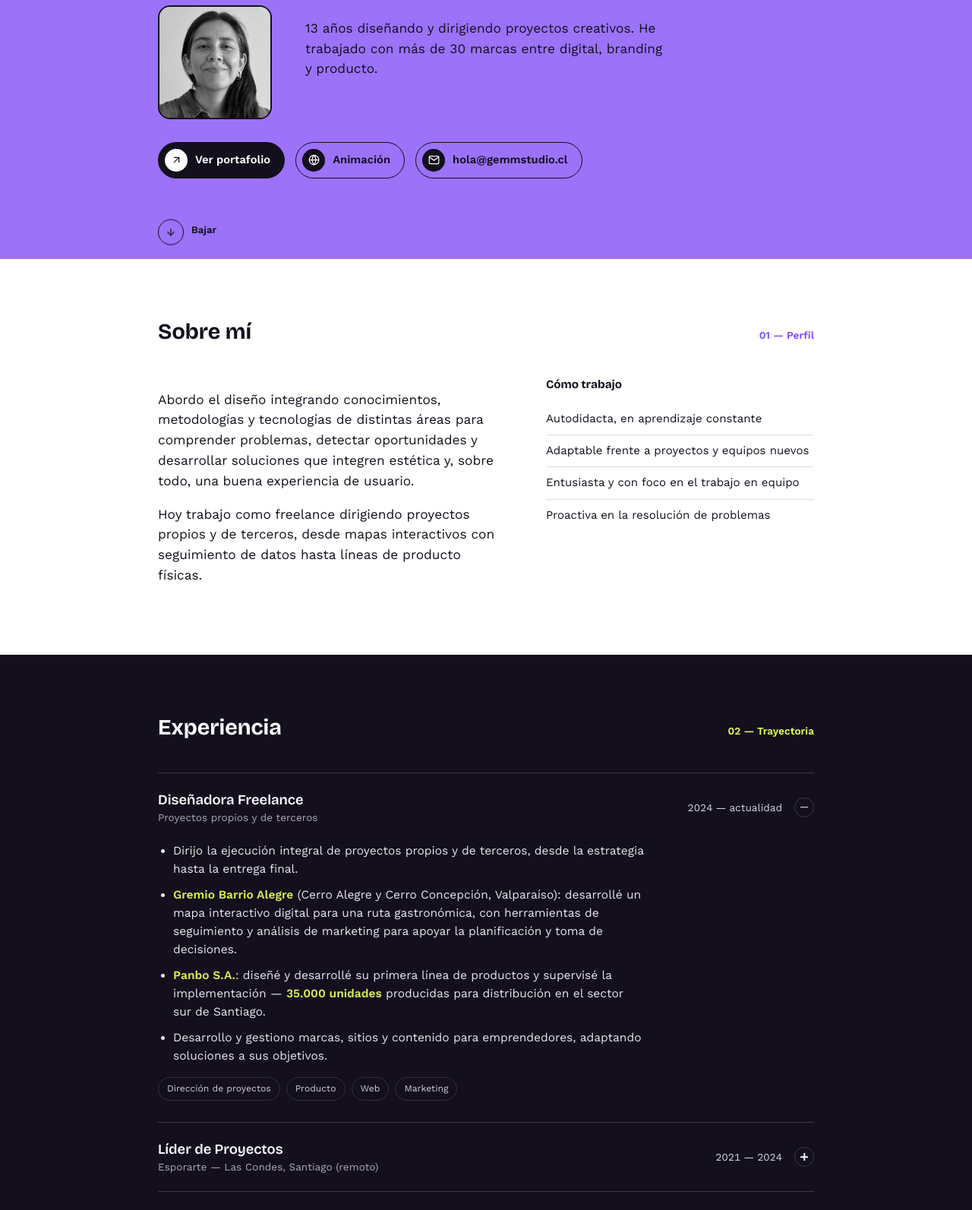
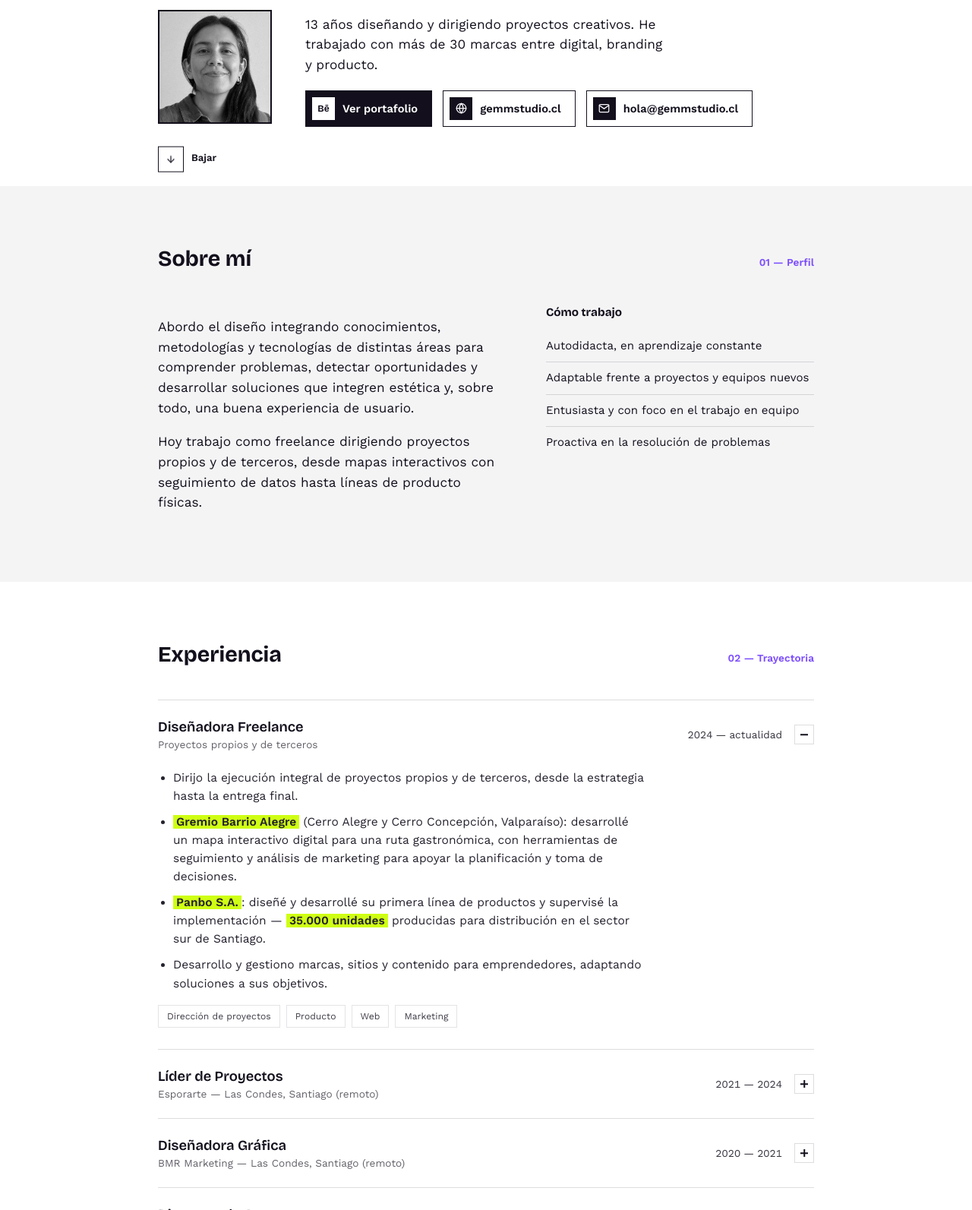
Before and after one commit to coticocodrila/portafolio, a plain HTML site: page index.html in a window 1280 px wide. Shown: the part 365-1958 px from the top of the page at 76% size. Drawn offline with nearby package versions, Linux system fonts and the light colour scheme.

Commit message:
Add files via upload

```diff
--- a/index.html
+++ b/index.html
@@ -10,20 +10,22 @@
 <style>
   :root{
     --bg: #FFFFFF;
-    --hero-bg: #9B72F8;
+    --hero-bg: #FFFFFF;
+    --gray: #F4F4F5;
+    --fluor: #CCFF00;
     --ink: #130F1C;
     --violet: #7C4DFF;
     --violet-deep: #130F1C;
     --pink: #7C4DFF;
     --yellow: #E7FF57;
     --teal: #43E8CB;
-    --calipso: #17B4C4;
-    --calipso-deep: #0C7C88;
+    --calipso: #CCFF00;
+    --calipso-deep: #7C4DFF;
     --panel: #130F1C;
     --panel-text: #FBF8FF;
     --line: rgba(19,15,28,0.14);
     --line-on-panel: rgba(251,248,255,0.16);
-    --radius: 22px;
+    --radius: 0;
     --maxw: 920px;
   }
   *{box-sizing:border-box;}
@@ -64,13 +66,13 @@
     color:var(--violet-deep);
   }
   .nav-dot{
-    width:8px; height:8px; border-radius:50%; flex:none;
+    width:8px; height:8px; border-radius:0; flex:none;
     background:var(--calipso);
     animation:navDotPulse 2.4s ease-in-out infinite;
   }
   @keyframes navDotPulse{
-    0%, 100%{box-shadow:0 0 0 0 rgba(23,180,196,0.35);}
-    50%{box-shadow:0 0 0 5px rgba(23,180,196,0);}
+    0%, 100%{box-shadow:0 0 0 0 rgba(124,77,255,0.35);}
+    50%{box-shadow:0 0 0 5px rgba(124,77,255,0);}
   }
   .nav-mid{
     display:flex; align-items:center; gap:22px; flex:1; justify-content:flex-end;
@@ -82,13 +84,13 @@
     transition:border-color .15s ease, color .15s ease;
   }
   .nav-links a:hover, .nav-links a.active{
-    border-color:var(--calipso); color:var(--calipso-deep);
+    border-color:var(--violet); color:var(--violet);
   }
   .nav-cta{
     display:inline-flex; align-items:center; flex:none;
     font-size:0.86rem; font-weight:700; text-decoration:none;
     background:var(--calipso); color:var(--ink);
-    padding:9px 18px; border-radius:100px;
+    padding:9px 18px; border-radius:0;
     transition:transform .15s ease, background .15s ease;
   }
   .nav-cta:hover{background:var(--calipso-deep); color:var(--panel-text); transform:translateY(-1px);}
@@ -108,8 +110,11 @@
     overflow:hidden;
   }
   .eyebrow{
+    display:inline-block;
     font-size:0.95rem;
-    color:var(--violet-deep);
+    color:var(--ink);
+    background:var(--fluor);
+    padding:3px 10px; border-radius:0;
     font-weight:700;
     margin-bottom:16px;
   }
@@ -137,12 +142,14 @@
     flex:1 1 320px;
   }
   .hero-photo{
-    width:150px; height:150px; border-radius:16px;
+    width:150px; height:150px; border-radius:0;
     object-fit:cover; object-position:50% 22%; flex:none;
     border:2px solid var(--violet-deep);
   }
+  .hero-text{flex:1 1 320px; min-width:0;}
+  .hero-text .role-line{margin:6px 0 0;}
   .hero-links{
-    margin-top:30px;
+    margin-top:20px;
     display:flex; gap:14px; flex-wrap:wrap;
     align-items:center;
   }
@@ -150,13 +157,13 @@
     display:inline-flex; align-items:center; gap:10px;
     text-decoration:none;
     padding:8px 18px 8px 8px;
-    border-radius:100px;
+    border-radius:0;
     font-size:0.92rem;
     font-weight:600;
     border:1.5px solid var(--violet-deep);
   }
   .icon-badge{
-    width:30px; height:30px; border-radius:50%; flex:none;
+    width:30px; height:30px; border-radius:0; flex:none;
     display:flex; align-items:center; justify-content:center;
     background:var(--violet-deep); color:var(--panel-text);
     font-family:'Bricolage Grotesque', sans-serif;
@@ -182,13 +189,13 @@
   /* ---- hero scroll cue ---- */
   .scroll-cue{
     display:inline-flex; align-items:center; gap:10px;
-    margin-top:52px;
+    margin-top:24px;
     text-decoration:none;
     font-size:0.82rem; font-weight:600;
     color:var(--violet-deep);
   }
   .scroll-cue-dot{
-    width:34px; height:34px; border-radius:50%; flex:none;
+    width:34px; height:34px; border-radius:0; flex:none;
     border:1.5px solid var(--violet-deep);
     display:flex; align-items:center; justify-content:center;
     animation:scrollCueBob 1.8s ease-in-out infinite;
@@ -206,6 +213,8 @@
   @media (prefers-reduced-motion: reduce){
     .scroll-cue-dot, .nav-dot{animation:none;}
   }
+  /* ---- light gray sections ---- */
+  #sobre-mi, #habilidades{background:var(--gray);}
   /* ---- section base ---- */
   section{padding:74px 0;}
   .section-head{
@@ -230,14 +239,13 @@
 
   /* ---- experience (dark panel) ---- */
   #experiencia{
-    background:var(--violet-deep); color:var(--panel-text);
+    background:var(--bg); color:var(--ink);
     position:relative;
   }
-  #experiencia h2, #experiencia .section-num{color:var(--panel-text);}
-  #experiencia .section-num{color:var(--yellow);}
-  .timeline{border-top:1px solid var(--line-on-panel);}
+  #experiencia .section-num{color:var(--violet);}
+  .timeline{border-top:1px solid var(--line);}
   .job{
-    border-bottom:1px solid var(--line-on-panel);
+    border-bottom:1px solid var(--line);
   }
   .job-head{
     display:grid; grid-template-columns:1fr 150px 26px;
@@ -255,11 +263,11 @@
   }
   .job-plus{
     width:26px; height:26px; flex:none;
-    border:1.5px solid var(--line-on-panel); border-radius:50%;
+    border:1.5px solid var(--line); border-radius:0;
     position:relative;
   }
   .job-plus::before, .job-plus::after{
-    content:''; position:absolute; background:var(--panel-text);
+    content:''; position:absolute; background:var(--ink);
     top:50%; left:50%; transform:translate(-50%,-50%);
   }
   .job-plus::before{width:10px; height:1.5px;}
@@ -273,26 +281,26 @@
   .job-body-inner{padding:0 0 28px; max-width:640px;}
   .job-body ul{margin:0; padding-left:20px;}
   .job-body li{margin-bottom:10px; font-size:0.97rem; opacity:0.92;}
-  .job-body li b{color:var(--yellow); font-weight:600;}
+  .job-body li b{background:var(--fluor); color:var(--ink); font-weight:600; padding:0 4px; border-radius:0;}
   .job-tags{display:flex; flex-wrap:wrap; gap:8px; margin-top:16px;}
   .job-tags span{
-    font-size:0.76rem; padding:5px 11px; border-radius:100px;
-    border:1px solid var(--line-on-panel); opacity:0.8;
+    font-size:0.76rem; padding:5px 11px; border-radius:0;
+    border:1px solid var(--line); opacity:0.8;
   }
 
   /* ---- skills ---- */
   .skills-cats{display:flex; gap:10px; flex-wrap:wrap; margin-bottom:28px;}
   .cat-btn{
     font-family:inherit; font-size:0.86rem; font-weight:600;
-    padding:9px 18px; border-radius:100px; cursor:pointer;
+    padding:9px 18px; border-radius:0; cursor:pointer;
     border:1.5px solid var(--violet-deep); background:transparent; color:var(--violet-deep);
     transition:.15s;
   }
   .cat-btn.active, .cat-btn:hover{background:var(--violet-deep); color:var(--bg);}
   .chip-field{display:flex; flex-wrap:wrap; gap:10px;}
   .chip{
-    font-size:0.9rem; padding:9px 16px; border-radius:12px;
-    background:#F1ECFF; border:1px solid var(--line);
+    font-size:0.9rem; padding:9px 16px; border-radius:0;
+    background:#FFFFFF; border:1px solid var(--line);
     transition:opacity .2s, transform .2s;
   }
   .chip[hidden]{display:none;}
@@ -309,28 +317,28 @@
 
   /* ---- footer ---- */
   footer{
-    background:var(--violet-deep); color:var(--panel-text);
+    background:var(--gray); color:var(--ink);
     padding:60px 0 40px;
-    border-top:3px solid var(--calipso);
+    border-top:3px solid var(--fluor);
   }
-  footer h2{color:var(--panel-text); font-size:1.9rem; max-width:14ch;}
+  footer h2{color:var(--ink); font-size:1.9rem; max-width:14ch;}
   footer .foot-grid{
     display:flex; justify-content:space-between; align-items:flex-end;
     flex-wrap:wrap; gap:24px; margin-top:30px;
   }
-  footer .foot-links{display:flex; flex-direction:column; gap:10px;}
+  footer .foot-links{display:flex; flex-direction:row; flex-wrap:wrap; gap:12px 28px;}
   footer .foot-links a{
     text-decoration:none; font-size:1rem; font-weight:600;
-    border-bottom:1px solid var(--line-on-panel); padding-bottom:2px; width:fit-content;
+    border-bottom:1px solid var(--line); padding-bottom:2px; width:fit-content;
     transition:border-color .15s ease, color .15s ease;
   }
-  footer .foot-links a:hover{border-color:var(--calipso); color:var(--calipso);}
+  footer .foot-links a:hover{border-color:var(--violet); color:var(--violet);}
   footer .foot-note{
     display:flex; align-items:center; gap:8px;
     font-size:0.78rem; opacity:0.7; margin-top:44px;
   }
   footer .foot-note::before{
-    content:''; width:7px; height:7px; border-radius:50%;
+    content:''; width:7px; height:7px; border-radius:0;
     background:var(--calipso); flex:none;
   }
 
@@ -389,18 +397,16 @@
     <h1 class="title">Constanza<br>Leiva<br>Aguirre</h1>
     <div class="hero-lower">
       <img class="hero-photo" src="foto.png" alt="Retrato de Constanza Leiva Aguirre">
+      <div class="hero-text">
         <p class="role-line">13 años diseñando y dirigiendo proyectos creativos. He trabajado con más de 30 marcas entre digital, branding y producto.</p>
-    </div>
         <div class="hero-links">
-      <a class="solid" href="https://gemmstudio.cl" target="_blank" rel="noopener">
-        <span class="icon-badge">
-          <svg viewBox="0 0 24 24" fill="none" stroke="currentColor" stroke-width="2" stroke-linecap="round" stroke-linejoin="round"><path d="M7 17 17 7"></path><path d="M7 7h10v10"></path></svg>
-        </span> Ver portafolio
+          <a class="solid" href="https://behance.net/constanzagemm" target="_blank" rel="noopener">
+            <span class="icon-badge">Bē</span> Ver portafolio
           </a>
-      <a class="ghost" href="https://www.coticocodrila.com" target="_blank" rel="noopener">
+          <a class="ghost" href="https://gemmstudio.cl" target="_blank" rel="noopener">
             <span class="icon-badge">
               <svg viewBox="0 0 24 24" fill="none" stroke="currentColor" stroke-width="2" stroke-linecap="round" stroke-linejoin="round"><circle cx="12" cy="12" r="10"></circle><path d="M2 12h20"></path><path d="M12 2a15.3 15.3 0 0 1 4 10 15.3 15.3 0 0 1-4 10 15.3 15.3 0 0 1-4-10 15.3 15.3 0 0 1 4-10z"></path></svg>
-        </span> Animación
+            </span> gemmstudio.cl
           </a>
           <a class="ghost" id="emailBtn" href="mailto:hola@gemmstudio.cl">
             <span class="icon-badge">
@@ -408,6 +414,8 @@
             </span> hola@gemmstudio.cl
           </a>
           <span class="copy-toast" id="copyToast">Copiado ✓</span>
+        </div>
+      </div>
     </div>
     <a class="scroll-cue" href="#sobre-mi">
       <span class="scroll-cue-dot">
@@ -491,7 +499,7 @@
 
 <footer id="contacto">
   <div class="wrap">
-    <h2>Conversemos sobre tu próximo proyecto.</h2>
+    <h2>Conversemos</h2>
     <div class="foot-grid">
       <div class="foot-links">
         <a href="mailto:hola@gemmstudio.cl">hola@gemmstudio.cl</a>
@@ -503,7 +511,7 @@
         <a href="#sobre-mi">Volver arriba ↑</a>
       </div>
     </div>
-    <div class="foot-note">Constanza Leiva Aguirre — Dirección de arte</div>
+    <div class="foot-note"><span>© <span id="year">2026</span> Constanza Leiva Aguirre — Dirección de arte</span></div>
   </div>
 </footer>
 
@@ -539,7 +547,7 @@
       meta: "BMR Marketing — Las Condes, Santiago (remoto)",
       period: "2020 — 2021",
       bullets: [
-        "Dirección de arte digital y dirección creativa para marcas nacionales e internacionales.",
+        "Dirección de arte digital para marcas nacionales e internacionales.",
         "Edité material audiovisual para clientes como <b>Aventura Motors</b>, <b>Café Oma Colombia</b>, <b>Viña Siegel</b> y <b>FALP</b>."
       ],
       tags: ["Dirección de arte", "Audiovisual"]
@@ -663,6 +671,9 @@
   }, { rootMargin: '-45% 0px -45% 0px' });
   document.querySelectorAll('section[id]').forEach(s => observer.observe(s));
 
+  // ---------- current year ----------
+  document.getElementById('year').textContent = new Date().getFullYear();
+
   // ---------- copy email ----------
   const emailBtn = document.getElementById('emailBtn');
   const toast = document.getElementById('copyToast');
```
Lines whose indentation alone changed are shown as unchanged.
